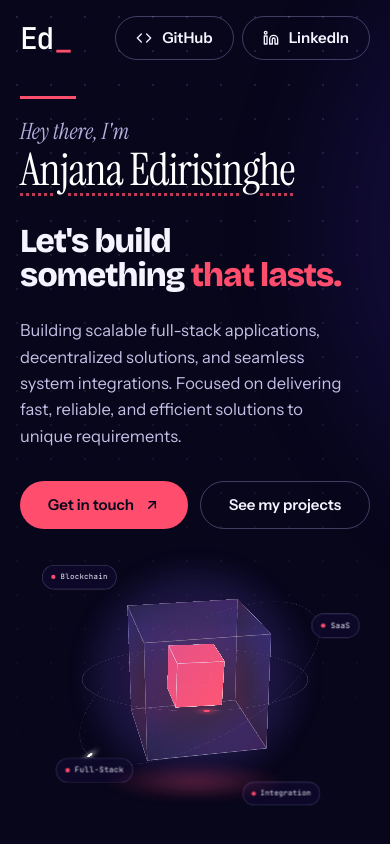
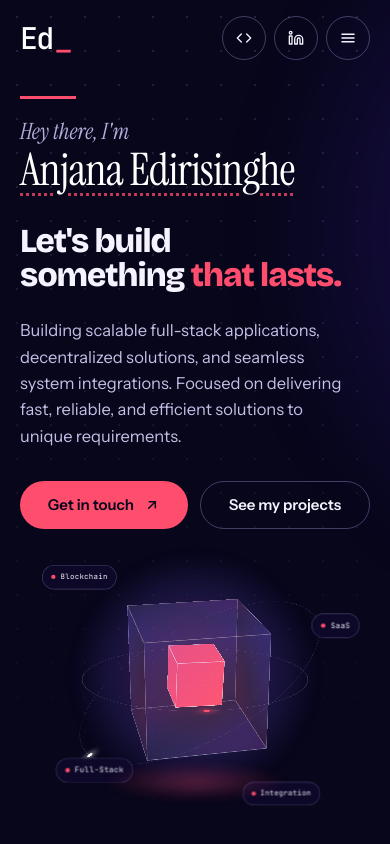
Before and after one commit to anjanaed/Portfoilio-Website, a React (Vite) app in the folder frontend/: page / in a window 390 px wide. Shown: the top 844 px of the page. Built offline with nearby package versions, Linux system fonts and the light colour scheme.

Commit message:
mobile menu

```diff
--- a/frontend/src/components/navbar.jsx
+++ b/frontend/src/components/navbar.jsx
@@ -1,7 +1,33 @@
+import { useEffect, useRef, useState } from "react";
 import { links, navSections } from "../assets/content";
 
-const Navbar = () => (
-  <header className="site-header">
+const Navbar = () => {
+  const [open, setOpen] = useState(false);
+  const headerRef = useRef(null);
+  const menuBtnRef = useRef(null);
+
+  // While the mobile menu is open, close it on Escape or a tap outside the header.
+  useEffect(() => {
+    if (!open) return undefined;
+    const onKey = (e) => {
+      if (e.key === "Escape") {
+        setOpen(false);
+        menuBtnRef.current?.focus();
+      }
+    };
+    const onPointerDown = (e) => {
+      if (!headerRef.current?.contains(e.target)) setOpen(false);
+    };
+    document.addEventListener("keydown", onKey);
+    document.addEventListener("pointerdown", onPointerDown);
+    return () => {
+      document.removeEventListener("keydown", onKey);
+      document.removeEventListener("pointerdown", onPointerDown);
+    };
+  }, [open]);
+
+  return (
+    <header className="site-header" ref={headerRef}>
       <div className="wrap nav-row">
         <a href="#top" aria-label="Ed, back to top" className="logomark mono">
           Ed<span className="cursor" aria-hidden="true">_</span>
@@ -16,24 +42,53 @@ const Navbar = () => (
         </nav>
 
         <div className="nav-actions">
-        <a className="btn btn-ghost btn-sm" href={links.github} target="_blank" rel="noreferrer">
+          <a className="btn btn-ghost btn-sm nav-social" href={links.github} target="_blank" rel="noreferrer" aria-label="GitHub">
             <svg width="16" height="16" viewBox="0 0 24 24" fill="none" stroke="currentColor" strokeWidth="2" strokeLinecap="round" strokeLinejoin="round" aria-hidden="true">
               <path d="M16 18l6-6-6-6" />
               <path d="M8 6l-6 6 6 6" />
             </svg>
-          GitHub
+            <span className="btn-text">GitHub</span>
           </a>
-        <a className="btn btn-ghost btn-sm" href={links.linkedin} target="_blank" rel="noreferrer">
+          <a className="btn btn-ghost btn-sm nav-social" href={links.linkedin} target="_blank" rel="noreferrer" aria-label="LinkedIn">
             <svg width="16" height="16" viewBox="0 0 24 24" fill="none" stroke="currentColor" strokeWidth="2" strokeLinecap="round" strokeLinejoin="round" aria-hidden="true">
               <path d="M16 8a6 6 0 0 1 6 6v7h-4v-7a2 2 0 0 0-4 0v7h-4v-7a6 6 0 0 1 6-6z" />
               <rect x="2" y="9" width="4" height="12" />
               <circle cx="4" cy="4" r="2" />
             </svg>
-          LinkedIn
+            <span className="btn-text">LinkedIn</span>
           </a>
+          <button
+            ref={menuBtnRef}
+            type="button"
+            className="menu-btn"
+            aria-label={open ? "Close menu" : "Open menu"}
+            aria-expanded={open}
+            aria-controls="mobile-menu"
+            onClick={() => setOpen((o) => !o)}
+          >
+            <svg width="18" height="18" viewBox="0 0 24 24" fill="none" stroke="currentColor" strokeWidth="2" strokeLinecap="round" aria-hidden="true">
+              {open ? (
+                <path d="M6 6l12 12M18 6L6 18" />
+              ) : (
+                <path d="M4 7h16M4 12h16M4 17h16" />
+              )}
+            </svg>
+          </button>
         </div>
+      </div>
+
+      <div id="mobile-menu" className={`mobile-menu${open ? " open" : ""}`}>
+        <nav aria-label="Sections">
+          {navSections.map((section, i) => (
+            <a key={section.id} className="mobile-link" href={`#${section.id}`} onClick={() => setOpen(false)}>
+              <span className="mono mobile-link-num">{String(i + 1).padStart(2, "0")}</span>
+              <span className="display">{section.label}</span>
+            </a>
+          ))}
+        </nav>
       </div>
     </header>
   );
+};
 
 export default Navbar;
--- a/frontend/src/index.css
+++ b/frontend/src/index.css
@@ -90,6 +90,33 @@ section[id] { scroll-margin-top: 24px; }
 .navlinks { display: flex; gap: 36px; font-size: 15px; }
 .navlink { color: var(--muted); transition: color .2s; }
 .nav-actions { display: flex; align-items: center; gap: 10px; }
+
+/* Menu button and drop-down panel: only shown at tablet width and below. */
+.menu-btn {
+  display: none; width: 44px; height: 44px; flex: 0 0 44px; padding: 0;
+  align-items: center; justify-content: center; border-radius: 50%;
+  border: 1px solid rgba(190, 180, 255, .32); background: transparent; color: var(--ink); cursor: pointer;
+  transition: background .2s, border-color .2s;
+}
+.menu-btn[aria-expanded="true"] { background: rgba(255, 255, 255, .08); border-color: #fff; }
+.mobile-menu {
+  display: none; position: absolute; left: 20px; right: 20px; top: 84px; z-index: 30;
+  padding: 10px; border-radius: 22px;
+  border: 1px solid rgba(190, 180, 255, .22);
+  background: rgba(14, 10, 44, .96);
+  -webkit-backdrop-filter: blur(14px); backdrop-filter: blur(14px);
+  box-shadow: 0 24px 60px -20px rgba(0, 0, 0, .7);
+  visibility: hidden; opacity: 0; transform: translateY(-8px);
+  transition: opacity .2s ease, transform .2s ease, visibility 0s linear .2s;
+}
+.mobile-menu.open { visibility: visible; opacity: 1; transform: none; transition: opacity .2s ease, transform .2s ease; }
+.mobile-menu nav { display: flex; flex-direction: column; }
+.mobile-link {
+  display: flex; align-items: baseline; gap: 14px; padding: 14px 16px; border-radius: 14px;
+  font-size: 20px; font-weight: 700; letter-spacing: -.01em; transition: background .2s;
+}
+.mobile-link:active { background: rgba(255, 255, 255, .06); }
+.mobile-link-num { font-size: 12px; font-weight: 400; letter-spacing: .12em; color: var(--accent); }
 
 /* ---------- shared type ---------- */
 .eyebrow { font-size: 12px; letter-spacing: .18em; text-transform: uppercase; color: var(--faint); }
@@ -422,6 +449,8 @@ section[id] { scroll-margin-top: 24px; }
 .textlink:hover { gap: 14px; border-color: var(--accent); }
 .logomark:hover { transform: translateY(-2px); }
 .navlink:hover { color: #fff; }
+.menu-btn:hover { border-color: #fff; background: rgba(255, 255, 255, .08); }
+.mobile-link:hover { background: rgba(255, 255, 255, .06); }
 .namebtn:hover { text-decoration-color: var(--accent); text-decoration-style: solid; }
 .card:hover { transform: translateY(-5px); border-color: rgba(255, 77, 109, .55); }
 .dot:hover::after { background: rgba(190, 180, 255, .7); }
@@ -478,6 +507,8 @@ a:focus-visible, button:focus-visible { outline: 2px solid #fff; outline-offset:
 /* Tablets */
 @media (max-width: 900px) {
   .navlinks { display: none; }
+  .menu-btn { display: inline-flex; }
+  .mobile-menu { display: block; }
 
   .section { padding: 88px 0 24px; }
   .section-first { padding-top: 72px; }
@@ -498,6 +529,9 @@ a:focus-visible, button:focus-visible { outline: 2px solid #fff; outline-offset:
   .nav-row { height: 76px; gap: 12px; }
   .logomark { font-size: 30px; }
   .nav-actions { gap: 8px; }
+  .nav-social { width: 44px; padding: 0; justify-content: center; }
+  .nav-social .btn-text { display: none; }
+  .mobile-menu { top: 70px; left: 16px; right: 16px; }
 
   .stage-wrap { --s: .62; }
   .hero-row { padding-top: 20px; gap: 0; }
```
Lines whose indentation alone changed are shown as unchanged.
